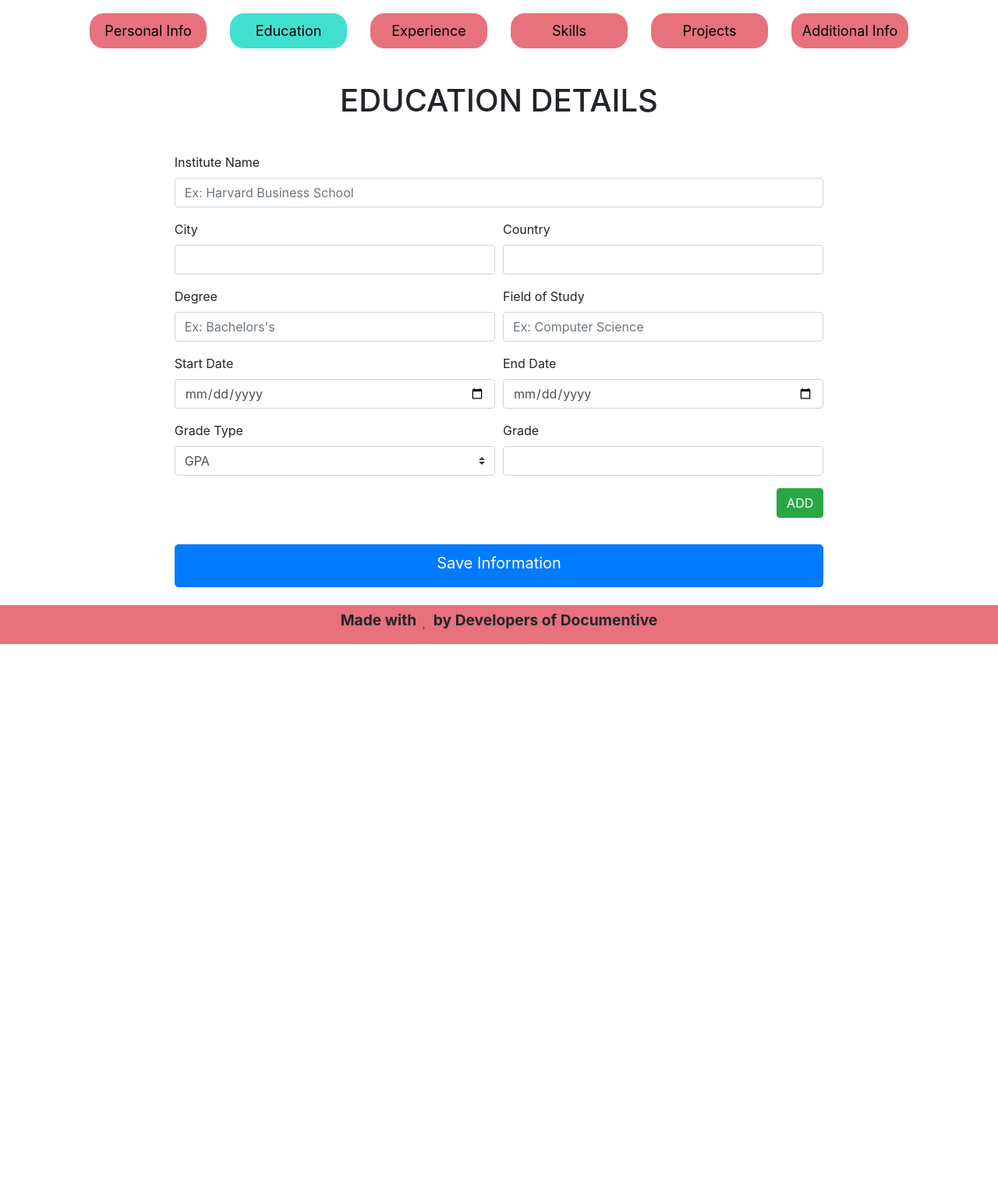
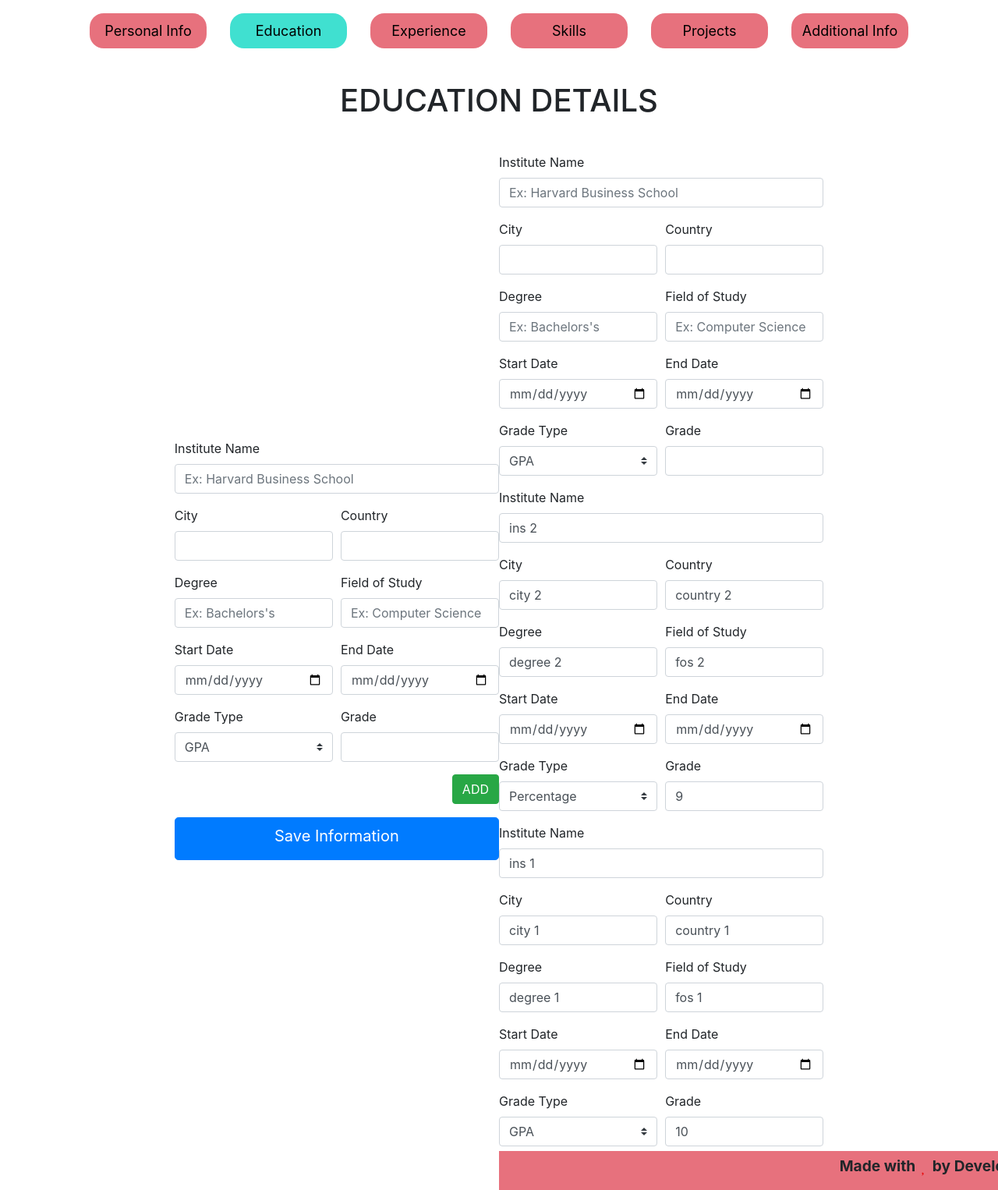
Before and after one commit to Documentive/TemplateBuddy-Old, a Flask app: page /education in a window 1280 px wide; the page is wider, and only the part inside the window is pictured. Shown: the part 107-1633 px from the top of that part at 78% size. Before the commit the page ends 933 px from the top of that part, so only its background shows below. Run offline with Flask 2, Linux system fonts and the light colour scheme; a user stored in the database is signed in; data comes from the database, SQL or seed files in the repository; both versions use the stored data as it was after the commit; some libraries are stand-ins or nearby versions; some web fonts are replaced.

Commit message:
Complete fetching education details, bug: display issue using jinja loop

```diff
--- a/app.py
+++ b/app.py
@@ -149,8 +149,6 @@ def personal():
         if row == None:
             return render_template('personaldetails.html')
 
-        print(row[20])
-
         return render_template('personaldetails.html', firstname=row[2], middlename=row[3], lastname=row[4],
                                email=row[5], mobile=row[6], address_1=row[7], address_2=row[8], city=row[9],
                                state=row[10], zip=row[11], profile=row[12], headline=row[13], github=row[14], linkedin=row[15],
@@ -220,7 +218,34 @@ def personal():
 def education():
 
     if request.method == 'GET':
-        return render_template('education.html')
+        uid = session['id']
+
+        if(uid == -1):
+            return redirect('/')
+
+        conn = sqlite3.connect("local.db")
+        cursor = conn.execute(f"SELECT * FROM resume_details WHERE uid={uid}")
+        row = cursor.fetchone()
+
+        conn.close()
+
+        if row == None:
+            return render_template('education.html', has_data=False)
+
+        institute_names = row[21].split('~~~')[:-1]
+        cities = row[22].split('~~~')[:-1]
+        countries = row[23].split('~~~')[:-1]
+        degrees = row[24].split('~~~')[:-1]
+        fields_of_study = row[25].split('~~~')[:-1]
+        start_dates = row[26].split('~~~')[:-1]
+        end_dates = row[27].split('~~~')[:-1]
+        grade_types = row[28].split('~~~')[:-1]
+        grades = row[29].split('~~~')[:-1]
+
+
+        return render_template('education.html', has_data=True, institute_names=institute_names, cities=cities, countries=countries,
+                               degrees=degrees, fields_of_study=fields_of_study, start_dates=start_dates, end_dates=end_dates,
+                               grade_types=grade_types, grades=grades)
 
     if request.method == 'POST':
         uid = session['id']
@@ -236,10 +261,18 @@ def education():
 
         conn = sqlite3.connect("local.db")
 
-        conn.execute(f"""UPDATE resume_details SET institute_names='{institute_names}', cities='{cities}',
-                     countries='{countries}', degrees='{degrees}', fields_of_study='{fields_of_study}',
-                     start_dates='{start_dates}', end_dates='{end_dates}', grade_types='{grade_types}',
-                     grades='{grades}' WHERE uid={uid}""")
+        cursor = conn.execute(f"SELECT id FROM resume_details WHERE uid={uid}")
+        row = cursor.fetchone()
+
+        if row == None:
+            conn.execute(f"""INSERT INTO resume_details(uid, institute_names, cities, countries, degrees, fields_of_study,
+                         start_dates, end_dates, grade_types, grades) VALUES('{uid}', '{institute_names}', '{cities}',
+                         '{countries}', '{degrees}', '{fields_of_study}', '{start_dates}', '{end_dates}', '{grade_types}', '{grades}')""")
+        else:
+            conn.execute(f"""UPDATE resume_details SET institute_names='{institute_names}', cities='{cities}',
+                         countries='{countries}', degrees='{degrees}', fields_of_study='{fields_of_study}',
+                         start_dates='{start_dates}', end_dates='{end_dates}', grade_types='{grade_types}',
+                         grades='{grades}' WHERE uid={uid}""")
 
         conn.commit()
 
--- a/templates/education.html
+++ b/templates/education.html
@@ -124,6 +124,83 @@
 
                 </form>
 
+                {% if has_data %}
+
+                    {% for i in range(institute_names|length) %}
+                      <form>
+
+                          <div class="outerDiv">
+
+                              <!-- Institute Name -->
+                              <div class="form-group">
+                                  <label for="institute">Institute Name</label>
+                                  <input type="text" class="form-control institute_names" id="institute" placeholder="Ex: Harvard Business School" value="{{institute_names[i]}}">
+                              </div>
+
+                              <!-- Institute Location -->
+                              <div class="form-row">
+
+                                  <div class="form-group col-md-6">
+                                  <label for="city">City</label>
+                                  <input type="text" class="form-control cities" id="city" value="{{cities[i]}}">
+                                  </div>
+
+                                  <div class="form-group col-md-6">
+                                  <label for="country">Country</label>
+                                  <input type="text" class="form-control countries" id="country" value="{{countries[i]}}">
+                                  </div>
+
+                              </div>
+
+                              <!-- Degree Information -->
+                              <div class="form-row">
+
+                                  <div class="form-group col-md-6">
+                                  <label for="degree">Degree</label>
+                                  <input type="text" class="form-control degrees" id="degree" placeholder="Ex: Bachelors's" value="{{degrees[i]}}">
+                                  </div>
+
+                                  <div class="form-group col-md-6">
+                                  <label for="fos">Field of Study</label>
+                                  <input type="text" class="form-control fields_of_study" id="fos" placeholder="Ex: Computer Science" value="{{fields_of_study[i]}}">
+                                  </div>
+
+                              </div>
+
+                              <!-- Tenure -->
+                              <div class="form-row">
+
+                                  <div class="form-group col-md-6">
+                                  <label for="sdate">Start Date</label>
+                                  <input type="date" class="form-control start_dates" id="sdate" value="{{start_dates[i]}}">
+                                  </div>
+
+                                  <div class="form-group col-md-6">
+                                  <label for="edate">End Date</label>
+                                  <input type="date" class="form-control end_dates" id="edate" value="{{end_dates[i]}}">
+                                  </div>
+
+                              </div>
+
+                              <!-- Grade type and grade -->
+                              <div class="form-row">
+                                  <div class="form-group col-md-6">
+                                      <label for="grade">Grade Type</label>
+                                      <select class="custom-select grade_types" id="selectType">
+                                          <option value="GPA" {% if grade_types[i] == 'GPA' %} selected {% endif %}>GPA</option>
+                                          <option value="Percentage" {% if grade_types[i] == 'Percentage' %} selected {% endif %}>Percentage</option>
+                                      </select>
+                                  </div>
+                                  <div class="form-group col-md-6">
+                                      <label for="gradeval">Grade</label>
+                                      <input type="text" class="form-control grades" id="gradeval" value="{{grades[i]}}">
+                                  </div>
+                              </div>
+                      </form>
+                    {% endfor %}
+
+                {% endif %}
+
             </div>
 
         </div>
@@ -134,6 +211,7 @@
         </footer>
 
     </div>
+
 
     <!-- jQuery -->
     <script src="../static/js/jquery.min.js"></script>
```
Also changed, not shown: local.db.
